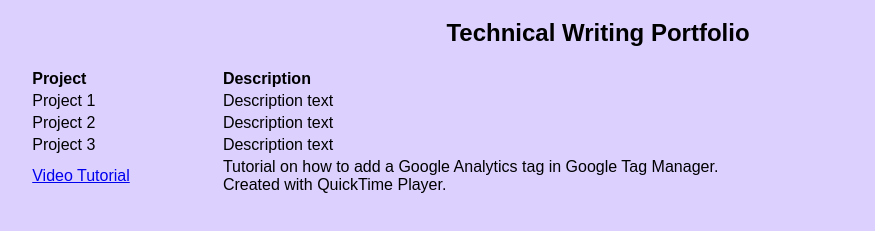
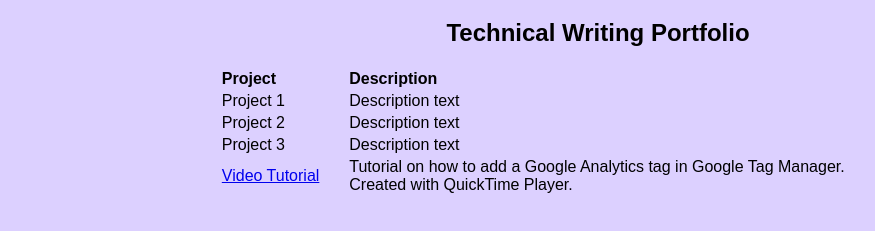
Before and after one commit to erinmadisonanthony/erinmadisonanthony.github.io, a plain HTML site: page index.html in a window 1280 px wide. Shown: the part 61-292 px from the top of the page, without its empty margins (42-917 px from the left). Drawn offline with Linux system fonts and the light colour scheme.

Commit message:
Update index.html

```diff
--- a/index.html
+++ b/index.html
@@ -11,12 +11,15 @@
     text-align: center;
   }
   table {
-    width: 90%;
+    width: 60%;
     margin-left: auto;
     margin-right: auto;
   }
   th {
     text-align: left;
+  }
+  tr {
+    margin-bottom: 20px;
   }
 
 </style>
```
